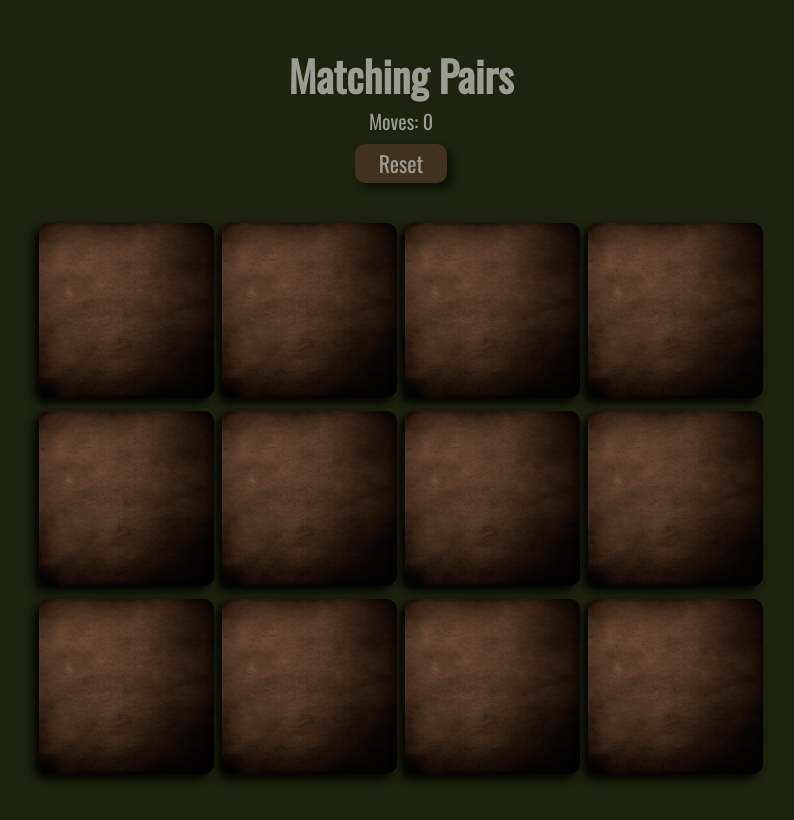
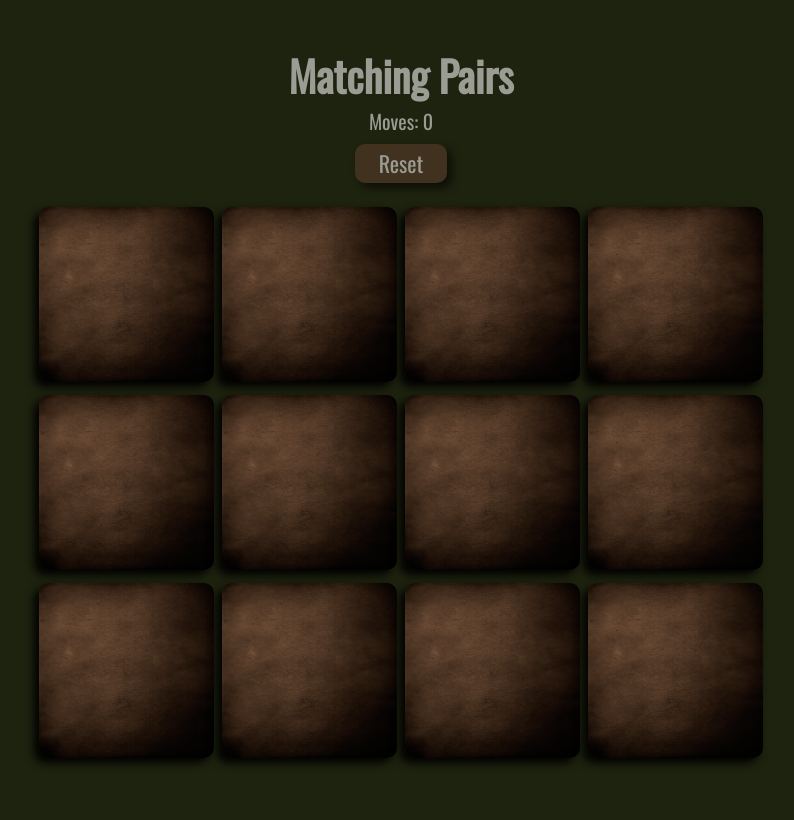
Before and after one commit to gizemnkorkmaz/matching-pairs, a React (Create React App) app: page / in a window 1280 px wide. Shown: the top 820 px of the page, without its empty margins (239-1033 px from the left). Built offline with nearby package versions, Linux system fonts and the light colour scheme.

Commit message:
Change padding

```diff
--- a/src/components/Board/Board.jsx
+++ b/src/components/Board/Board.jsx
@@ -12,7 +12,7 @@ const BoardStyled = styled.div`
   display: grid;
   grid-template-columns: 1fr 1fr 1fr 1fr;
   grid-gap: 0.5rem;
-  padding: 2rem;
+  padding: 1rem 2rem;
   justify-content: center;
 `;
 
```
